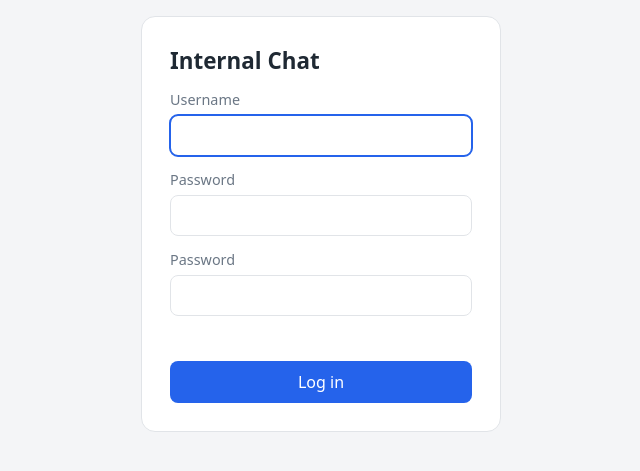
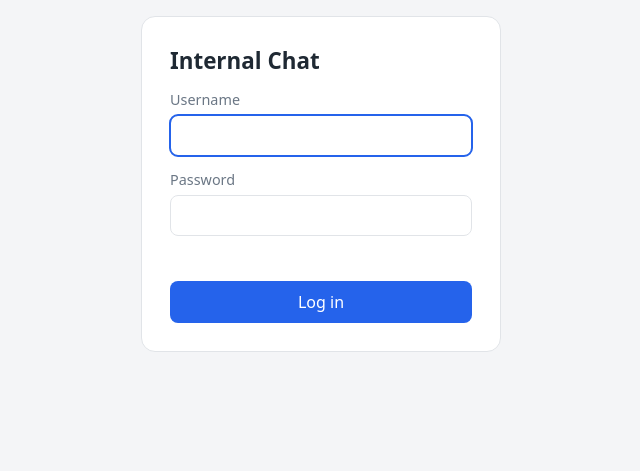
Before and after one commit to ange844/sophomore-internship, a Django app: page /login/ in a window 1280 px wide. Shown: the top 471 px of the page, without its empty margins (319-959 px from the left). Run offline with Django 5.2, Linux system fonts and the light colour scheme.

Commit message:
login modified again

```diff
--- a/chat/templates/chat/login.html
+++ b/chat/templates/chat/login.html
@@ -11,9 +11,7 @@
     <label class="field">Password
       <input id="login-password" type="password" autocomplete="current-password" required>
     </label>
-    <label class="field">Password
-      <input id="login-password" type="password" autocomplete="current-password" required>
-    </label>
+
     <p id="login-error" class="error" role="alert"></p>
     <button type="submit">Log in</button>
   </form>
```
